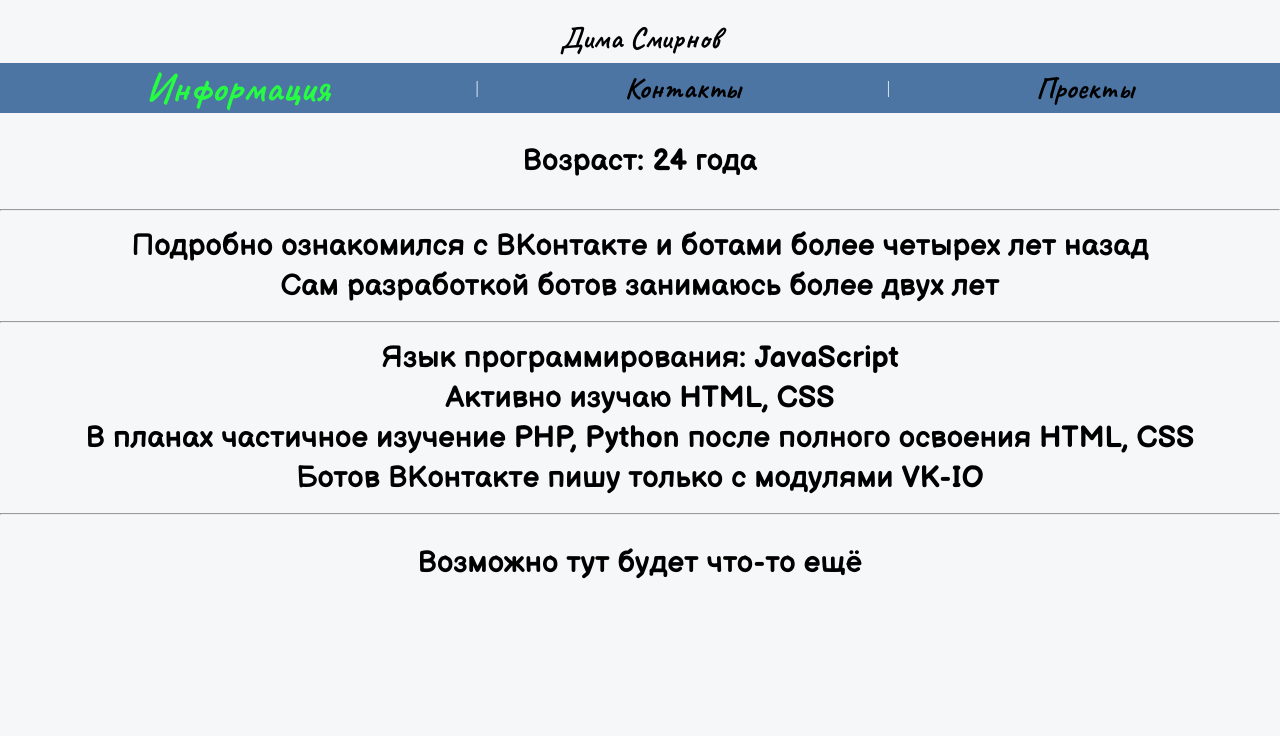
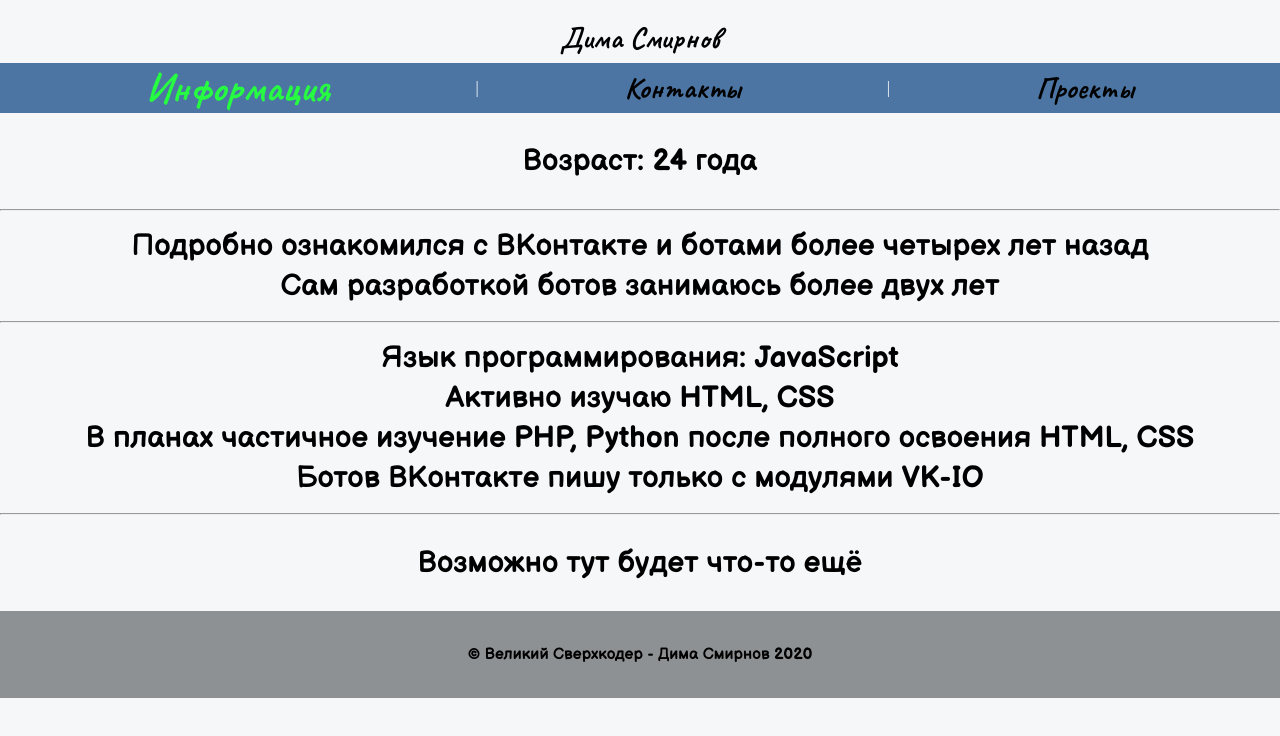
Before and after one commit to smirnov-dima/coder, a plain HTML site: page info.html in a window 1280 px wide. Drawn offline with Linux system fonts and the light colour scheme.

Commit message:
Add files via upload

```diff
--- a/info.html
+++ b/info.html
@@ -68,6 +68,6 @@
    	   <hr>
 		<p>Возможно тут будет что-то ещё</p>
     </p>
-
+    <div class="niz"> <br><p>&copy; Великий Сверхкодер - Дима Смирнов 2020</p><br> </div>
     </body>
 </html>
```
